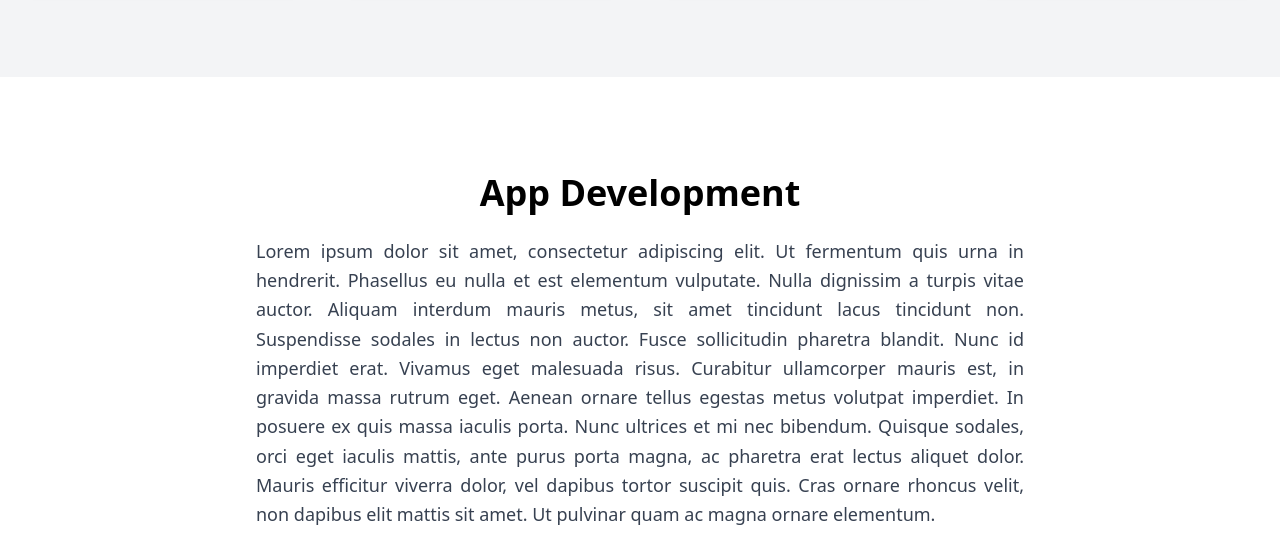
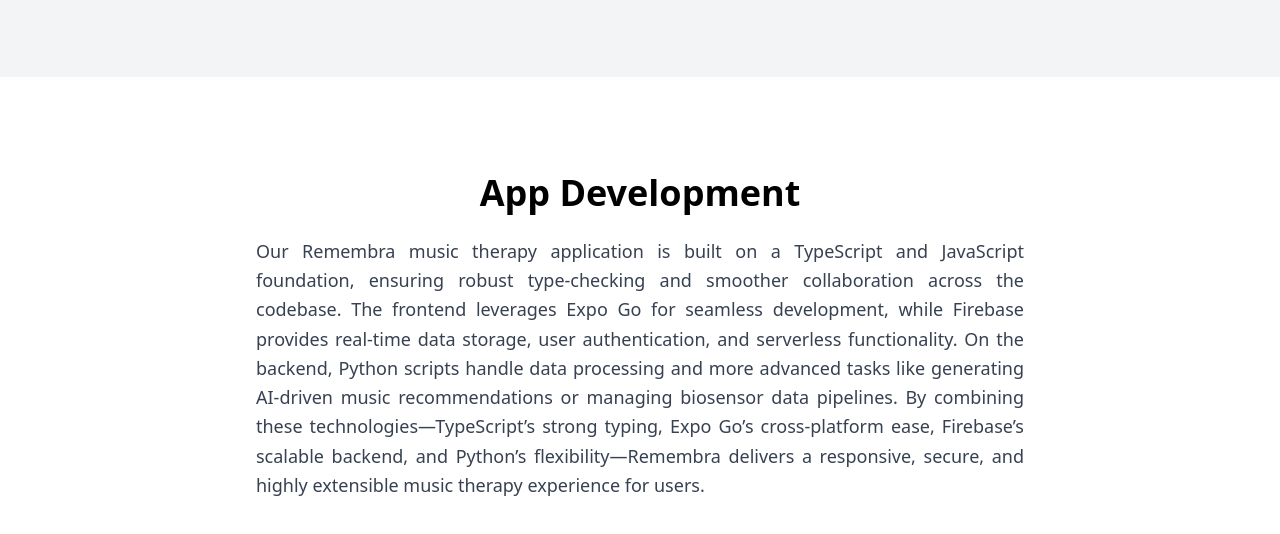
Before and after one commit to mandelethan/remembra, a plain HTML site: page index.html in a window 1280 px wide. Shown: the part 4663-5197 px from the top of the page. Drawn offline with nearby package versions, Linux system fonts and the light colour scheme.

Commit message:
Added Diego's pic and deatils about App

```diff
--- a/index.html
+++ b/index.html
@@ -361,7 +361,7 @@
       <!-- Diego Guzman -->
       <div class="bg-white p-6 rounded-lg shadow text-center">
         <img
-          src="https://placehold.co/200x200?text=Headshot"
+          src="images/Diego_Guzman_Picture.jpg"
           alt="Diego Guzman"
           class="rounded-full mx-auto shadow-md mb-4"
         />
@@ -390,16 +390,14 @@
       App Development
     </h2>
     <p class="text-lg text-gray-700 text-justify leading-relaxed max-w-3xl mx-auto mb-10">
-      Lorem ipsum dolor sit amet, consectetur adipiscing elit. Ut fermentum quis urna in hendrerit.
-      Phasellus eu nulla et est elementum vulputate. Nulla dignissim a turpis vitae auctor.
-      Aliquam interdum mauris metus, sit amet tincidunt lacus tincidunt non. Suspendisse sodales
-      in lectus non auctor. Fusce sollicitudin pharetra blandit. Nunc id imperdiet erat. Vivamus
-      eget malesuada risus. Curabitur ullamcorper mauris est, in gravida massa rutrum eget. Aenean
-      ornare tellus egestas metus volutpat imperdiet. In posuere ex quis massa iaculis porta. Nunc
-      ultrices et mi nec bibendum. Quisque sodales, orci eget iaculis mattis, ante purus porta magna,
-      ac pharetra erat lectus aliquet dolor. Mauris efficitur viverra dolor, vel dapibus tortor
-      suscipit quis. Cras ornare rhoncus velit, non dapibus elit mattis sit amet. Ut pulvinar quam
-      ac magna ornare elementum.
+      Our Remembra music therapy application is built on a TypeScript and JavaScript foundation,
+      ensuring robust type-checking and smoother collaboration across the codebase.
+      The frontend leverages Expo Go for seamless development, while Firebase provides real-time
+      data storage, user authentication, and serverless functionality. On the backend, Python scripts handle data
+      processing and more advanced tasks like generating AI-driven music recommendations or
+      managing biosensor data pipelines. By combining these technologies—TypeScript’s strong typing,
+      Expo Go’s cross-platform ease, Firebase’s scalable backend, and Python’s flexibility—Remembra
+      delivers a responsive, secure, and highly extensible music therapy experience for users.
     </p>
     <!-- Carousel Container with Gradient Fade -->
     <div class="relative mx-auto" style="width: 250px;">
```
Also changed, not shown: images/Diego_Guzman_Picture.jpg (added).
